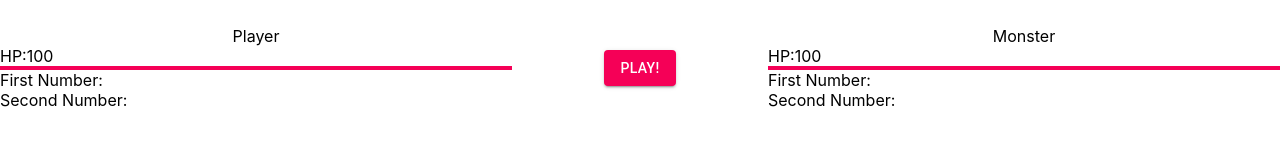
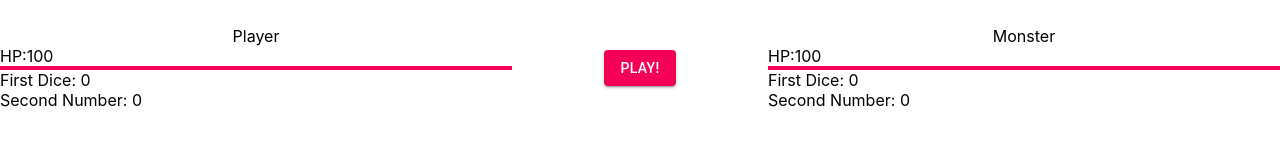
Before and after one commit to jkordek/Byhiras, a React (Create React App) app: page / in a window 1280 px wide. Shown: the part 332-478 px from the top of the page. Built offline with nearby package versions, Linux system fonts and the light colour scheme.

Commit message:
added first draft of game logic

```diff
--- a/src/components/GameBoard/GameBoard.js
+++ b/src/components/GameBoard/GameBoard.js
@@ -7,18 +7,66 @@ import './GameBoard.scss';
 class GameBoard extends React.Component {
   constructor(props) {
     super(props);
+
+    this.state = {
+      playerHP: 100,
+      monsterHP: 100,
+      playersNumber: [0, 0],
+      monstersNumber: [0, 0],
+    }
+
   }
 
-  render () {
+  componentDidMount() {
+    if (this.state.playerHP> 0 && this.state.monsterHP <= 0) {
+      console.log('Player won! :)')
+    } else if (this.state.playerHP <= 0 && this.state.monsterHP > 0) {
+      console.log('Player loose! :(')
+    }
+  }
+
+  rollDices = () => {
+    let playerDiceOne = Math.floor(Math.random() * 6) + 1;
+    let playerDiceTwo = Math.floor(Math.random() * 6) + 1;
+    let monsterDiceOne = Math.floor(Math.random() * 6) + 1;
+    let monsterDiceTwo = Math.floor(Math.random() * 6) + 1;
+    let playerHP = this.state.playerHP;
+    let monsterHP = this.state.monsterHP;
+    if ((playerDiceOne + playerDiceTwo) > (monsterDiceOne + monsterDiceTwo)) {
+      this.setState(state => ({
+        monsterHP: monsterHP - ((playerDiceOne + playerDiceTwo) - (monsterDiceOne + monsterDiceTwo)),
+        playersNumber: [playerDiceOne, playerDiceTwo],
+        monstersNumber: [monsterDiceOne, monsterDiceTwo],
+      }))
+    } else {
+      this.setState(state => ({
+        playerHP: playerHP - ((monsterDiceOne + monsterDiceTwo) - (playerDiceOne + playerDiceTwo)),
+        playersNumber: [playerDiceOne, playerDiceTwo],
+        monstersNumber: [monsterDiceOne, monsterDiceTwo],
+      }))
+    }
+  }
+
+  render() {
     return (
       <div className='gameBoardContainer'>
-        <Player playerType='Player'/>
+        <Player
+          playerType='Player'
+          hp={this.state.playerHP}
+          diceOne={this.state.playersNumber[0]}
+          diceTwo={this.state.playersNumber[1]}
+        />
         <div className='board'>
-          <Button variant='contained' color='secondary'>
+          <Button variant='contained' color='secondary' onClick={this.rollDices}>
             Play!
           </Button>
         </div>
-        <Player playerType='Monster'/>
+        <Player
+          playerType='Monster'
+          hp={this.state.monsterHP}
+          diceOne={this.state.monstersNumber[0]}
+          diceTwo={this.state.monstersNumber[1]}
+        />
       </div>
     )
   }
--- a/src/components/Player/Player.js
+++ b/src/components/Player/Player.js
@@ -4,15 +4,22 @@ import HealthBar from '../HealthBar/HealthBar';
 
 import './Player.scss';
 
-const Player = ({playerType}: String) => (
+type args = {
+  playerType:String,
+  hp:Number,
+  diceOne:Number,
+  diceTwo:Number,
+}
+
+const Player = (args) => (
     <div className='playerContainer'>
-      <span className='playerType'>{playerType}</span>
+      <span className='playerType'>{args.playerType}</span>
       <div className='playerHP'>
-        <HealthBar hpValue={100} />
+        <HealthBar hpValue={args.hp} />
       </div>
       <div className='playerDice'>
-        <span>First Number: </span>
-        <span>Second Number: </span>
+        <span>First Dice: {args.diceOne}</span>
+        <span>Second Number: {args.diceTwo}</span>
       </div>
     </div>
 )
```
